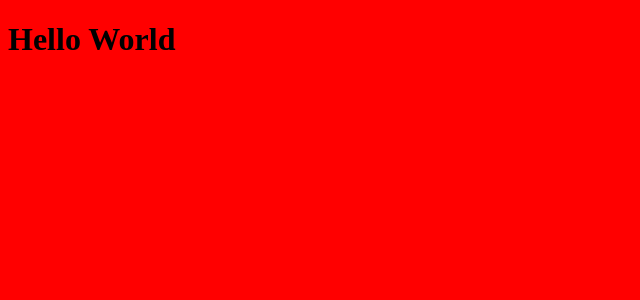
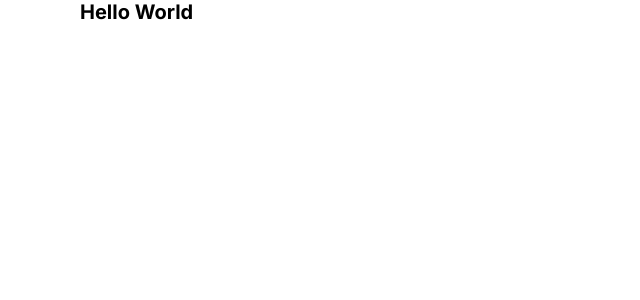
Before and after one commit to PauloMarolla/Autenticacao-com-next-auth, a Next.js app: page / in a window 1280 px wide. Shown: the top 300 px of the page, without its empty margins (0-640 px from the left). Built offline with nearby package versions, Linux system fonts and the light colour scheme.

Commit message:
inicio das estilizacoes

```diff
--- a/pages/_document.tsx
+++ b/pages/_document.tsx
@@ -32,7 +32,9 @@ export default class MyDocument extends Document {
     return (
       <html>
         <Head>
-          <title>Minha página</title>
+          <link rel="preconnect" href="https://fonts.gstatic.com" />
+
+          <link href="https://fonts.googleapis.com/css2?family=Inter:wght@400;600;700&display=swap" rel="stylesheet" />
         </Head>
 
         <body>
--- a/pages/index.tsx
+++ b/pages/index.tsx
@@ -1,8 +1,16 @@
+import Head from 'next/head';
+import { Container } from '../styles/globalStyles'
+
 export default function Home() {
   return (
     <>
+    <Head>
+      <title>Login</title>
+    </Head>
+      <Container>
+        <h1>Hello World</h1>
 
-      <h1>Hello World</h1>
+      </Container>
     </>
   )
 }
--- a/styles/globalStyles.ts
+++ b/styles/globalStyles.ts
@@ -1,7 +1,46 @@
-import { createGlobalStyle } from 'styled-components';
+import styled, { createGlobalStyle } from 'styled-components';
 
 export const GlobalStyles  = createGlobalStyle`
-  body {
-    background: red;
+
+:root {
+  font-size: 10px;
+
+  @media(max-width: 1080px) {
+    font-size: 56,25% !important;
   }
+
+  @media(max-width: 768px) {
+    font-size: 50% !important;
+  }
+}
+
+
+  * {
+    margin: 0;
+    padding: 0;
+    box-sizing: border-box;
+
+    &, input, select, textarea {
+      font-family: "inter", sans-serif;
+    }
+  }
+
+  button {
+    cursor: pointer;
+  }
+
+  a {
+    text-decoration: none;
+  }
+
+  ul, li {
+    list-style: none;
+  }
+
 `
+
+export const Container = styled.div`
+  width: 100%;
+  max-width: 112rem;
+  margin: 0 auto;
+`
```
Also changed, not shown: styles/pages/index.ts (added, +8 -0 lines).
